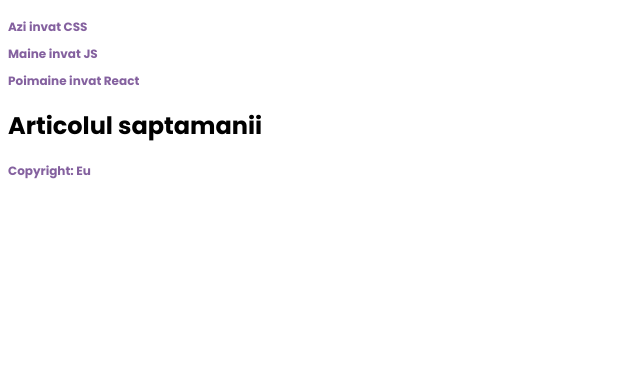
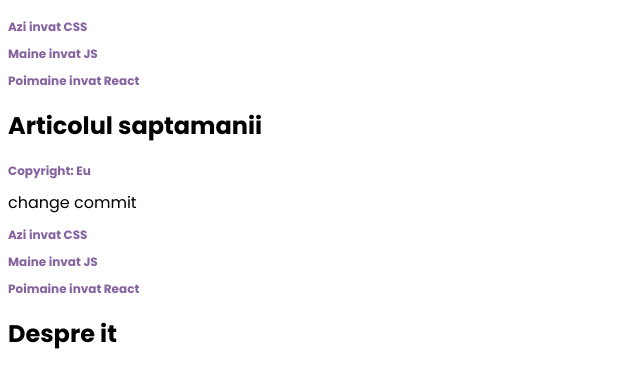
Before and after one commit to Andreia-Zancianu/Andreia-Zancianu, a plain HTML site: page index.html in a window 1280 px wide. Shown: the part 72-460 px from the top of the page, without its empty margins (0-640 px from the left). Drawn offline with Linux system fonts and the light colour scheme.

Commit message:
about h2

```diff
--- a/index.html
+++ b/index.html
@@ -23,11 +23,15 @@
     <h2>Articolul saptamanii</h2>
     <p>Copyright: Eu</p>
 
-    <!-- <p>Azi invat CSS</p>
+change commit
+    <p>Azi invat CSS</p>
     <p class="programming-language">Maine invat JS</p>
     <p class="programming-language"id="final-destination">
-    Poimaine invat React</p> -->
+    Poimaine invat React</p>
 
     <div id="Astazi invatam box"></div>
+    <main>
+        <h2>Despre it</h2>
+    </main>
 </body>
 </html>
```
